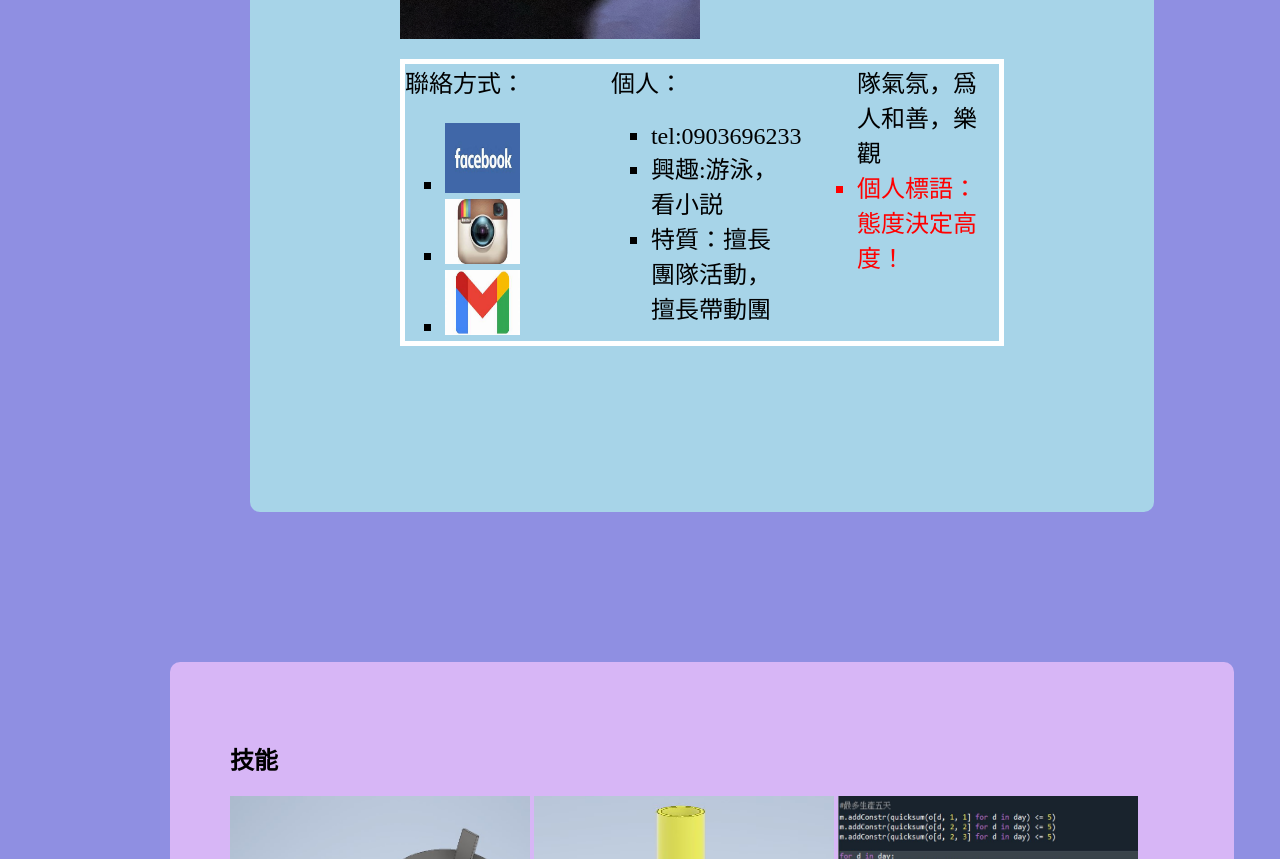
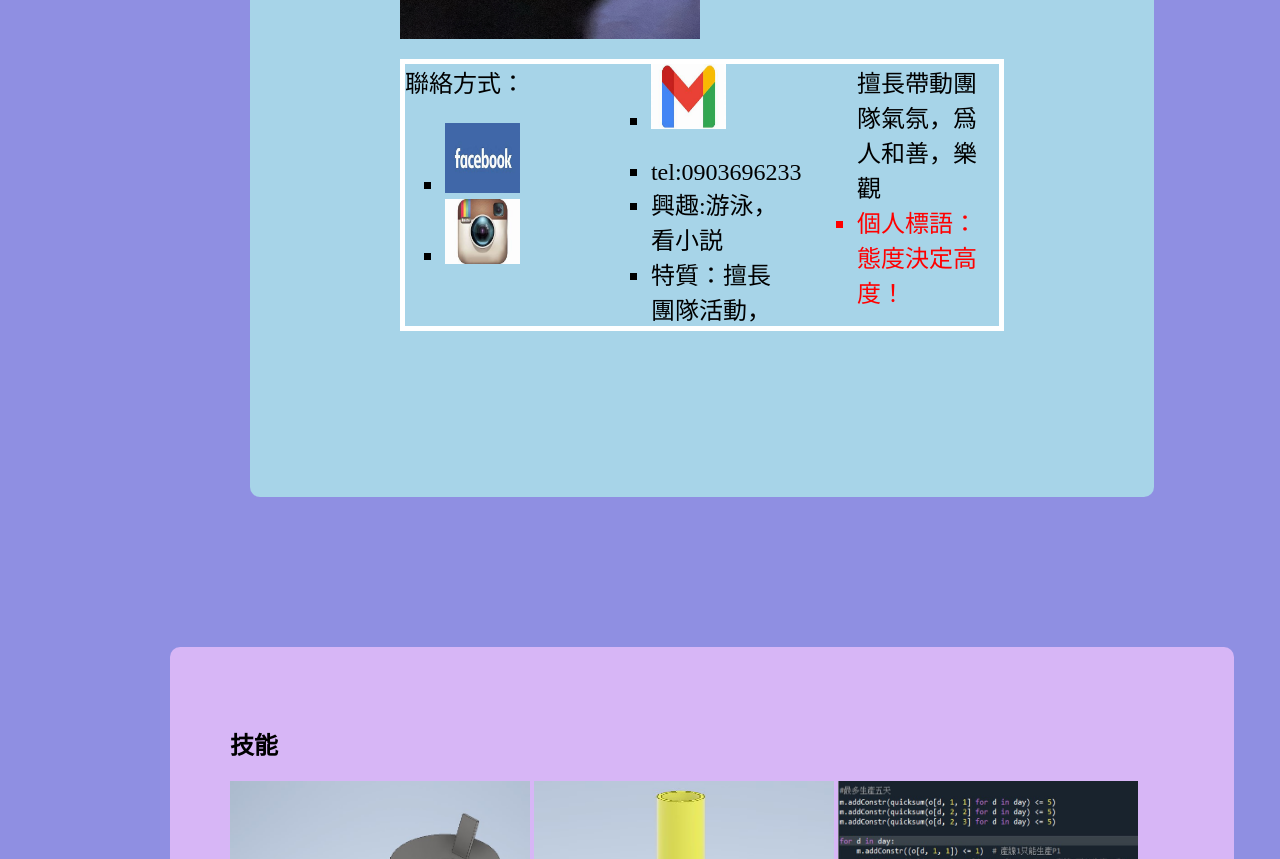
Before and after one commit to yushangjin/Midexam, a plain HTML site: page index.html in a window 1280 px wide. Shown: the part 1748-2607 px from the top of the page. Drawn offline with Linux system fonts and the light colour scheme.

Commit message:
期中最終版

```diff
--- a/index.html
+++ b/index.html
@@ -49,7 +49,6 @@
                   <a href="mailto:ydrytytdu8@gmail.com?subject=意見"><img src="image/gmail.jpg" width="75px" height="65px"></a>
                   </li>
                 </ul>
-              個人：
                 <ul style="list-style-type:square;">
                   <li>
                     tel:0903696233
--- a/website.css
+++ b/website.css
@@ -100,7 +100,7 @@ article {
 
 .div1 {
     column-count: 3;
-    column-width: 150px;
+    column-width: 160px;
     font-family: 標楷體;
     font-size: x-large;
     border: 5px solid white;
```
